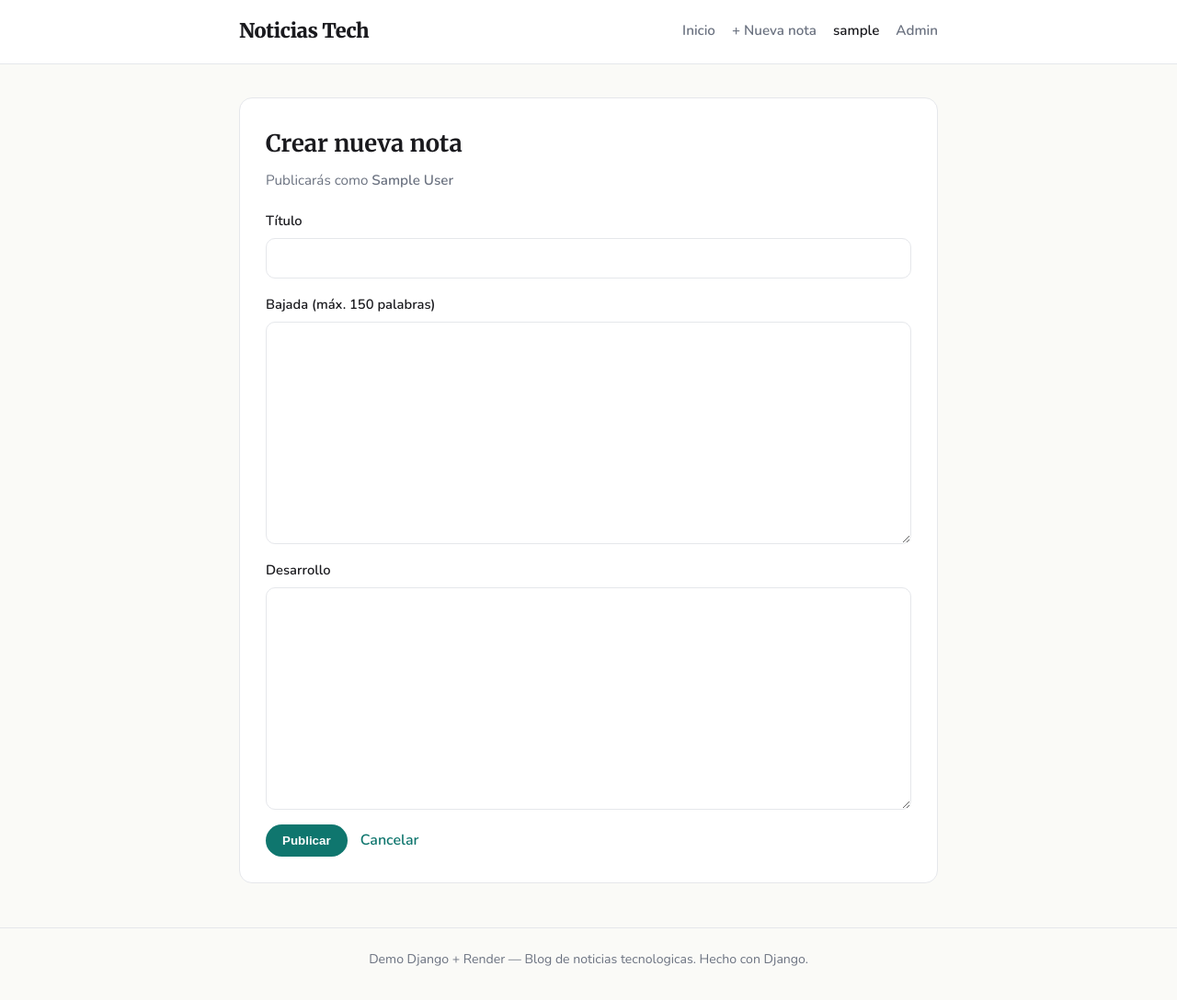
After one commit to mnibor/django-render, a Django app: page /crear/ in a window 1280 px wide. The commit adds this page. Shown: the whole page at 92% size. Run offline with Django 5.2, Linux system fonts and the light colour scheme; the visitor is signed in with stand-in values (Sample User, id 1).

Commit message:
feat: crear nota como escritor autenticado con autor automatico
- Admin: exclude autor + save_model asigna request.user, queryset filtra por autor si no es superuser
- Nuevo ArticuloCreateView (LoginRequired) en /crear/ con form titulo/bajada/desarrollo, autor=request.user automatico
- seed_data asigna perms add/change/view_articulo a redactores
- Nav muestra + Nueva nota y usuario logueado
- Form template + estilos

```diff
--- a/config/settings.py
+++ b/config/settings.py
@@ -92,4 +92,8 @@ STATIC_ROOT = BASE_DIR / "staticfiles"
 STATICFILES_DIRS = [BASE_DIR / "static"]
 STATICFILES_STORAGE = "whitenoise.storage.CompressedManifestStaticFilesStorage"
 
+LOGIN_URL = "/admin/login/"
+LOGIN_REDIRECT_URL = "/"
+LOGOUT_REDIRECT_URL = "/"
+
 DEFAULT_AUTO_FIELD = "django.db.models.BigAutoField"
--- a/noticias/urls.py
+++ b/noticias/urls.py
@@ -1,10 +1,11 @@
 from django.urls import path
 
-from .views import ArticuloDetailView, ArticuloListView
+from .views import ArticuloCreateView, ArticuloDetailView, ArticuloListView
 
 app_name = "noticias"
 
 urlpatterns = [
     path("", ArticuloListView.as_view(), name="lista"),
+    path("crear/", ArticuloCreateView.as_view(), name="crear"),
     path("articulo/<int:pk>/", ArticuloDetailView.as_view(), name="detalle"),
 ]
--- a/noticias/views.py
+++ b/noticias/views.py
@@ -1,6 +1,18 @@
-from django.views.generic import DetailView, ListView
+from django.contrib.auth.mixins import LoginRequiredMixin
+from django.views.generic import CreateView, DetailView, ListView
 
 from .models import Articulo
+
+
+class ArticuloCreateView(LoginRequiredMixin, CreateView):
+    model = Articulo
+    fields = ["titulo", "bajada", "desarrollo"]
+    template_name = "noticias/form.html"
+
+    def form_valid(self, form):
+        # El autor es siempre el usuario autenticado
+        form.instance.autor = self.request.user
+        return super().form_valid(form)
 
 
 class ArticuloListView(ListView):
--- a/static/css/styles.css
+++ b/static/css/styles.css
@@ -57,6 +57,21 @@ a:hover { color: var(--accent-hover); text-decoration: underline; }
 .nav { display: flex; gap: 18px; font-size: 0.95rem; font-weight: 600; }
 .nav a { color: var(--muted); }
 .nav a:hover { color: var(--text); }
+.nav-user { color: var(--text); font-weight: 700; align-self: center; }
+
+/* Form */
+.form-card { background: var(--surface); border: 1px solid var(--border); border-radius: var(--radius); padding: 28px; }
+.form-title { font-family: var(--font-heading); font-size: 1.6rem; margin-bottom: 6px; }
+.form-subtitle { color: var(--muted); font-size: 0.95rem; margin-bottom: 18px; }
+.news-form .field { margin-bottom: 16px; display: flex; flex-direction: column; gap: 6px; }
+.news-form label { font-weight: 700; font-size: 0.92rem; }
+.news-form input, .news-form textarea { border: 1px solid var(--border); border-radius: 10px; padding: 10px 12px; font-family: var(--font-body); font-size: 1rem; width: 100%; }
+.news-form textarea { min-height: 110px; resize: vertical; }
+.news-form .field:last-of-type textarea { min-height: 180px; }
+.btn-primary { background: var(--accent); color: white; border: none; border-radius: 999px; padding: 10px 18px; font-weight: 700; cursor: pointer; }
+.btn-primary:hover { background: var(--accent-hover); }
+.btn-secondary { margin-left: 10px; font-weight: 600; }
+.errorlist { color: #b91c1c; font-size: 0.9rem; list-style: none; }
 
 /* Main */
 .main { padding: 36px 20px 48px; }
--- a/templates/base.html
+++ b/templates/base.html
@@ -16,7 +16,14 @@
       <a href="{% url 'noticias:lista' %}" class="brand">Noticias Tech</a>
       <nav class="nav">
         <a href="{% url 'noticias:lista' %}">Inicio</a>
-        <a href="/admin/">Admin</a>
+        {% if user.is_authenticated %}
+          <a href="{% url 'noticias:crear' %}">+ Nueva nota</a>
+          <span class="nav-user">{{ user.username }}</span>
+          <a href="/admin/">Admin</a>
+        {% else %}
+          <a href="/admin/login/?next=/crear/">Ingresar</a>
+          <a href="/admin/">Admin</a>
+        {% endif %}
       </nav>
     </div>
   </header>
--- /dev/null
+++ b/templates/noticias/form.html
@@ -0,0 +1,30 @@
+{% extends "base.html" %}
+{% block title %}Nueva nota — Noticias Tech{% endblock %}
+{% block content %}
+<article class="form-card">
+  <h1 class="form-title">Crear nueva nota</h1>
+  <p class="form-subtitle">Publicarás como <strong>{{ user.get_full_name|default:user.username }}</strong></p>
+
+  <form method="post" class="news-form">
+    {% csrf_token %}
+    {{ form.non_field_errors }}
+    <div class="field">
+      <label for="{{ form.titulo.id_for_label }}">Título</label>
+      {{ form.titulo }}
+      {{ form.titulo.errors }}
+    </div>
+    <div class="field">
+      <label for="{{ form.bajada.id_for_label }}">Bajada (máx. 150 palabras)</label>
+      {{ form.bajada }}
+      {{ form.bajada.errors }}
+    </div>
+    <div class="field">
+      <label for="{{ form.desarrollo.id_for_label }}">Desarrollo</label>
+      {{ form.desarrollo }}
+      {{ form.desarrollo.errors }}
+    </div>
+    <button type="submit" class="btn-primary">Publicar</button>
+    <a href="{% url 'noticias:lista' %}" class="btn-secondary">Cancelar</a>
+  </form>
+</article>
+{% endblock %}
```
Also changed, not shown: noticias/admin.py (+14 -0 lines), noticias/management/commands/seed_data.py (+8 -1 lines).
